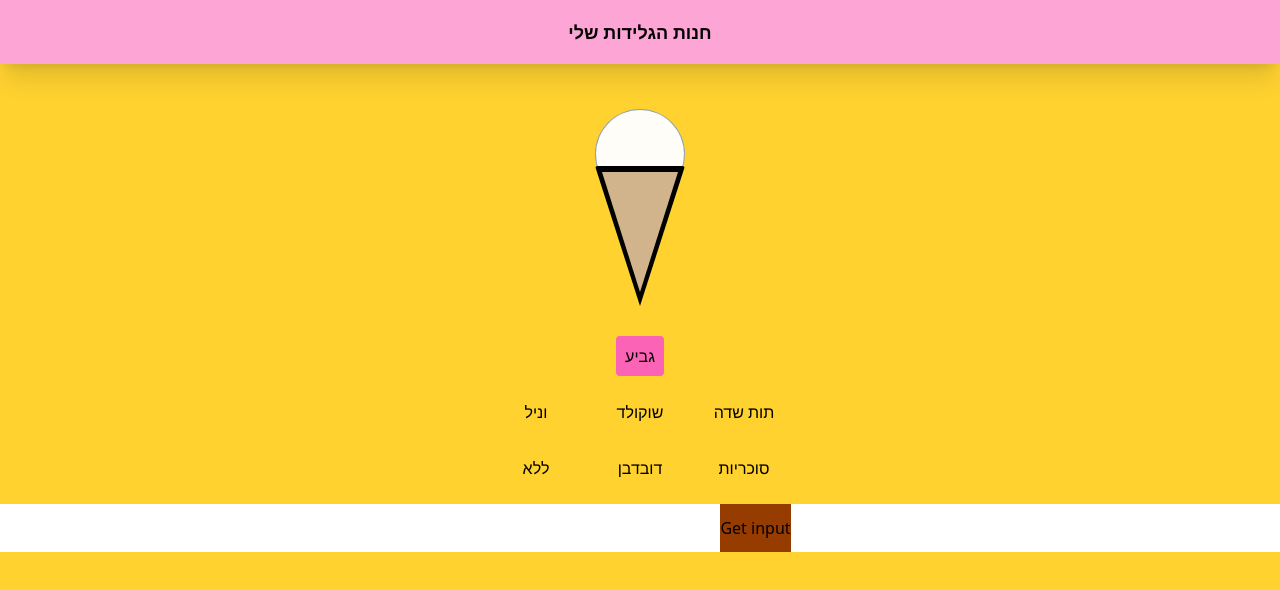
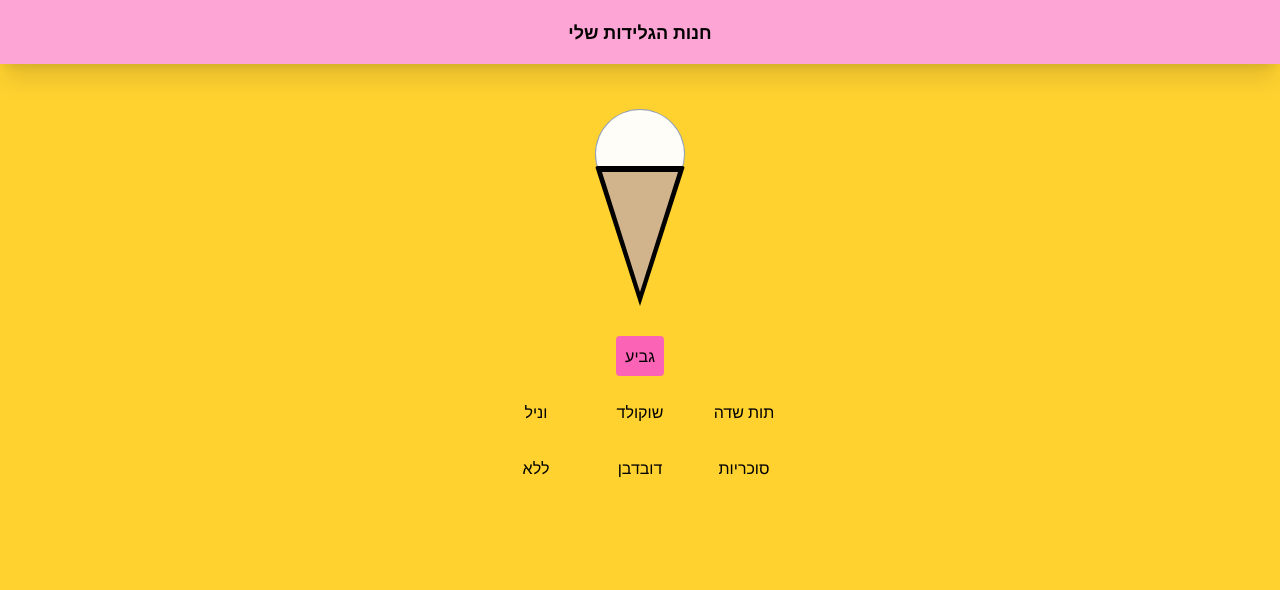
Before and after one commit to drorsoft/react-course, a React (Vite) app: page / in a window 1280 px wide. Shown: the top 590 px of the page. Built offline with nearby package versions, Linux system fonts and the light colour scheme.

Commit message:
refactor: remove unused input functionality and enhance animation in IceCreamResult component

```diff
--- a/src/App.jsx
+++ b/src/App.jsx
@@ -2,21 +2,13 @@ import { useEffect,useRef } from "react";
 import { AppHeader } from "./AppHeader";
 import { IcecreamBuilderPage } from "./pages/IcecreamBuilderPage";
 export function App() {
-    const inputRef = useRef (null)
-
 
 
   return (
     <div   className={"bg-amber-300 transition-all duration-300  h-screen w-screen text-black text-center"}>
       <AppHeader></AppHeader>
       <IcecreamBuilderPage  />
-      <div className="w-full flex flex-row justify-center h-12 bg-white">
-      <input ref={inputRef}/>
-      <button className="bg-amber-800" onClick={()=>getInputValue()}>
 
-        Get input
-      </button>
-      </div>
 
     </div>
   );
--- a/src/components/IceCreamResult/IceCreamResult.jsx
+++ b/src/components/IceCreamResult/IceCreamResult.jsx
@@ -5,11 +5,15 @@ import { Toppings } from "./IceResultVisualToppings";
 import { IceCreamTaste } from "../../models/IcecreamTaste";
 
 export const IceCreamResult = ({ serveType, taste, topping }) => {
-    const [top, setTop] = useState(0)
+  const [animationState, setAnimationState] = useState("up");
 
-    setTimeout (()=>{
-        setTop(1)
-    }, 1000)
+  useEffect(() => {
+    setAnimationState("up");
+
+    setTimeout(() => {
+      setAnimationState("down");
+    }, 2000);
+  }, [taste]);
 
   const memoToppings = useMemo(() => <Toppings topping={topping} />, [topping]);
 
@@ -31,7 +35,9 @@ export const IceCreamResult = ({ serveType, taste, topping }) => {
       {taste ? (
         <div
           id="ice-cream-scoop"
-          className={`bg-amber-400 ${ top === 0 ? 'top-14' : 'top-8'} duration-150  transition-all  w-22 h-22 rounded-full relative  ring-1 ring-slate-400  `}
+          className={`bg-amber-400 ${
+            animationState === "down" ? "top-8" : "-top-10"
+          }     transition-all  w-22 h-22 rounded-full relative  ring-1 ring-slate-400  `}
           style={{ backgroundColor: scoopColor(taste) }}
         >
           {memoToppings}
```
